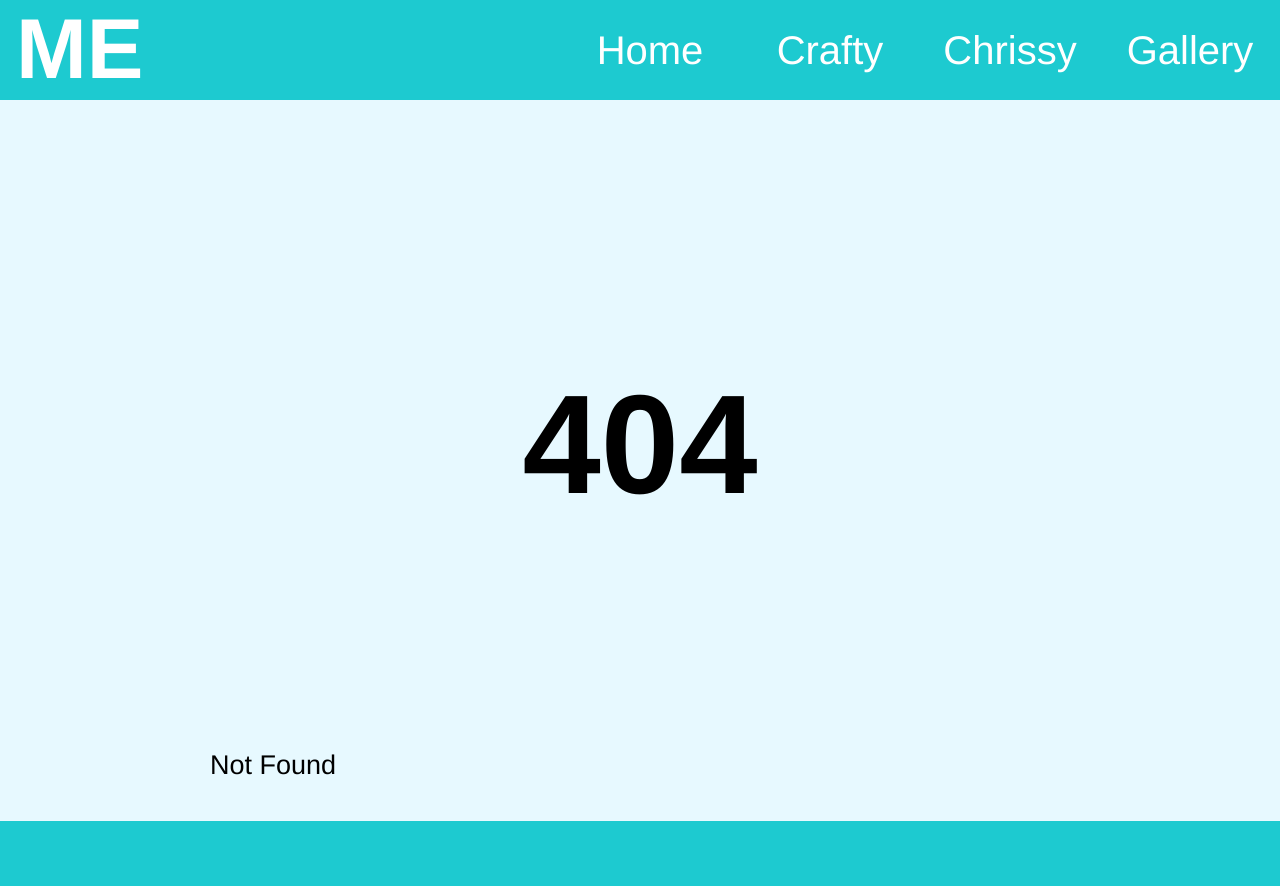
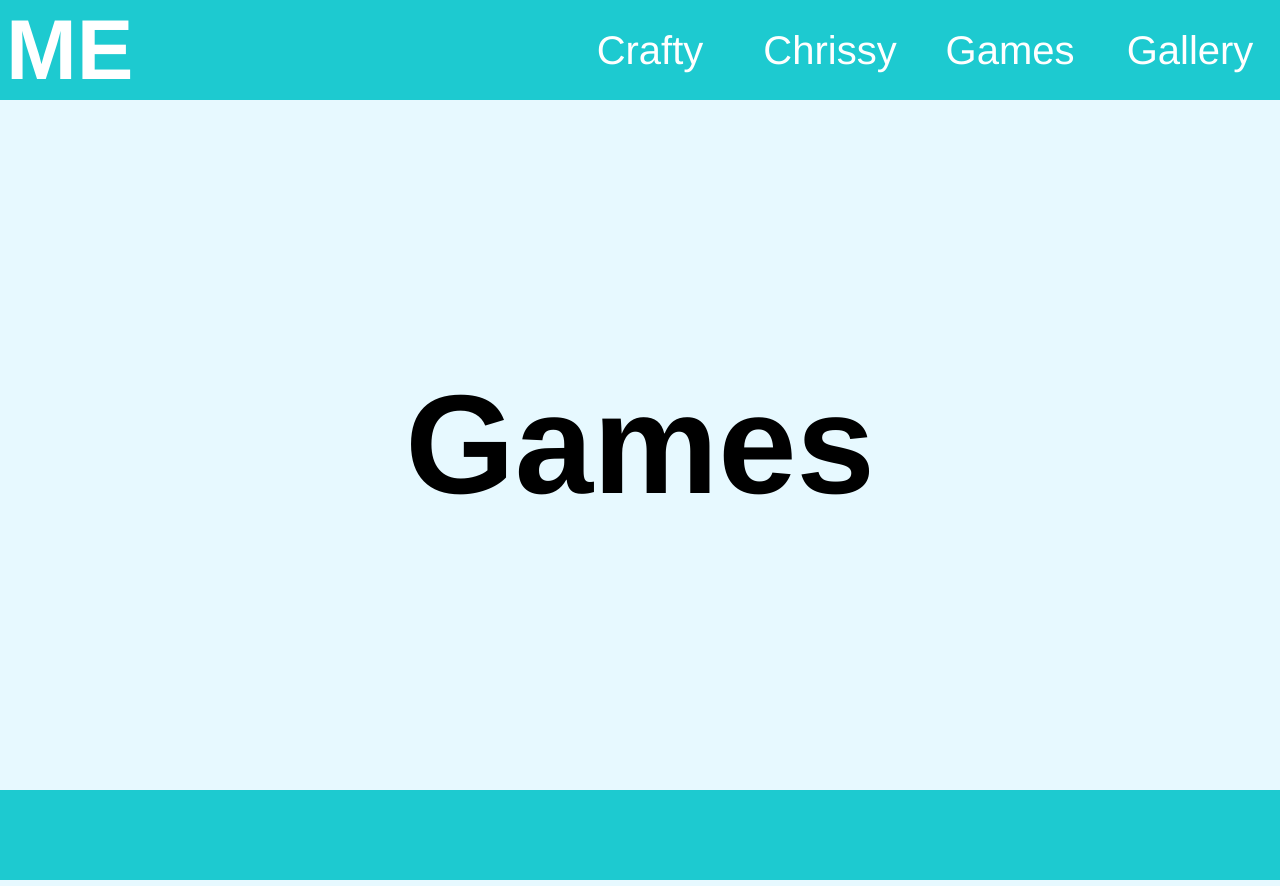
Before and after one commit to Christian-Irvine/svelte_2023_webdev1, a SvelteKit app: page /games in a window 1280 px wide. Before the commit this address had no page. Built offline with nearby package versions, Linux system fonts and the light colour scheme.

Commit message:
added things to the footer

```diff
--- a/src/lib/Footer.svelte
+++ b/src/lib/Footer.svelte
@@ -1,3 +1,7 @@
 <footer>
-
+    <div class="icons">
+        <a href="https://www.instagram.com/chrissy_fresh/?hl=en"><i class="fa-brands fa-instagram" style="color: #388f92;"></i></a>
+        <a href="https://www.youtube.com/c/CraftyMCFish"><i class="fa-brands fa-youtube" style="color: #388f92;"></i></a>
+        <a href="https://steamcommunity.com/id/CraftyMCFish"><i class="fa-brands fa-steam" style="color: #388f92;"></i></a>
+    </div>
 </footer>
--- a/src/lib/Header.svelte
+++ b/src/lib/Header.svelte
@@ -3,6 +3,6 @@
 </script>
 
 <header>
-    <div class="title"><h2>ME</h2></div>
+    <div class="title"><a href="/"><button><h2>ME</h2></button></a></div>
     <Nav/>
 </header>
--- a/src/lib/Nav.svelte
+++ b/src/lib/Nav.svelte
@@ -1,6 +1,6 @@
 <nav>
-    <a href="/"><button>Home</button></a>
-    <a href="/craftymcfish"><button>Crafty</button></a>
-    <a href="/chrissyfresh"><button>Chrissy</button></a>
-    <a href="/gallery"><button>Gallery</button></a>
+    <a href="/craftymcfish"><button class="headerbutton">Crafty</button></a>
+    <a href="/chrissyfresh"><button class="headerbutton">Chrissy</button></a>
+    <a href="/games"><button class="headerbutton">Games</button></a>
+    <a href="/gallery"><button class="headerbutton">Gallery</button></a>
 </nav>
--- a/src/routes/+layout.svelte
+++ b/src/routes/+layout.svelte
@@ -5,6 +5,9 @@
 
 <svelte:head>
     <link rel="stylesheet" href="css/main.css" />
+    <link rel="stylesheet" href="https://cdnjs.cloudflare.com/ajax/libs/font-awesome/6.4.2/css/all.min.css"
+    integrity="sha512-z3gLpd7yknf1YoNbCzqRKc4qyor8gaKU1qmn+CShxbuBusANI9QpRohGBreCFkKxLhei6S9CQXFEbbKuqLg0DA=="
+    crossorigin="anonymous" referrerpolicy="no-referrer" />
 </svelte:head>
 
 <Header />
--- /dev/null
+++ b/src/routes/games/+page.svelte
@@ -0,0 +1,3 @@
+<div class="games">
+    <h1>Games</h1>
+</div>
--- a/static/css/main.css
+++ b/static/css/main.css
@@ -22,11 +22,14 @@
     }
 
     .title {
-        margin-left: 16px;
-    }
-
-    .center_vertically{
-        margin: auto 0px;
+        text-align: center;
+        background-color: rgb(29, 202, 208);
+        color: white;
+        font-family: "Bahnschrift", Helvetica, sans-serif;
+        font-size: 2.5rem;
+        border: 0;
+        height: 100px;
+        width: 180px;
     }
 
     .gallery > div div {
@@ -61,6 +64,27 @@
 
     .gallery > div {
         padding: 3vh 0;
+    }
+
+    .headerbutton:hover {
+        background-color: rgb(56, 143, 146);
+        border: 0;
+    }
+
+    .icons {
+        display: grid;
+        grid-template-columns: 1fr 1fr 1fr;
+    }
+
+    .icons * i {
+        font-size: 60px;
+        margin: auto;
+        padding: 10px;
+        text-align: center;
+    }
+
+    .icons:hover {
+        cursor: pointer;
     }
 
     h1 {
@@ -113,8 +137,11 @@
 
     footer {
         background-color: rgb(29, 202, 208);
-        height: 65px;
+        height: 90px;
         margin-top: 40px;
+        display: flex;
+        justify-content: flex-end;
+        flex-wrap: wrap;
     }
 
     nav {
@@ -127,7 +154,6 @@
         height: 100px;
         margin-bottom: 40px;
         display: flex;
-        flex-wrap: nowrap;
         justify-content: space-between;
     }
 
@@ -140,11 +166,6 @@
         border: 0;
         height: 100px;
         width: 180px;
-    }
-
-    header button:hover {
-        background-color: rgb(56, 143, 146);
-        border: 0;
     }
 
     button:hover{
```
